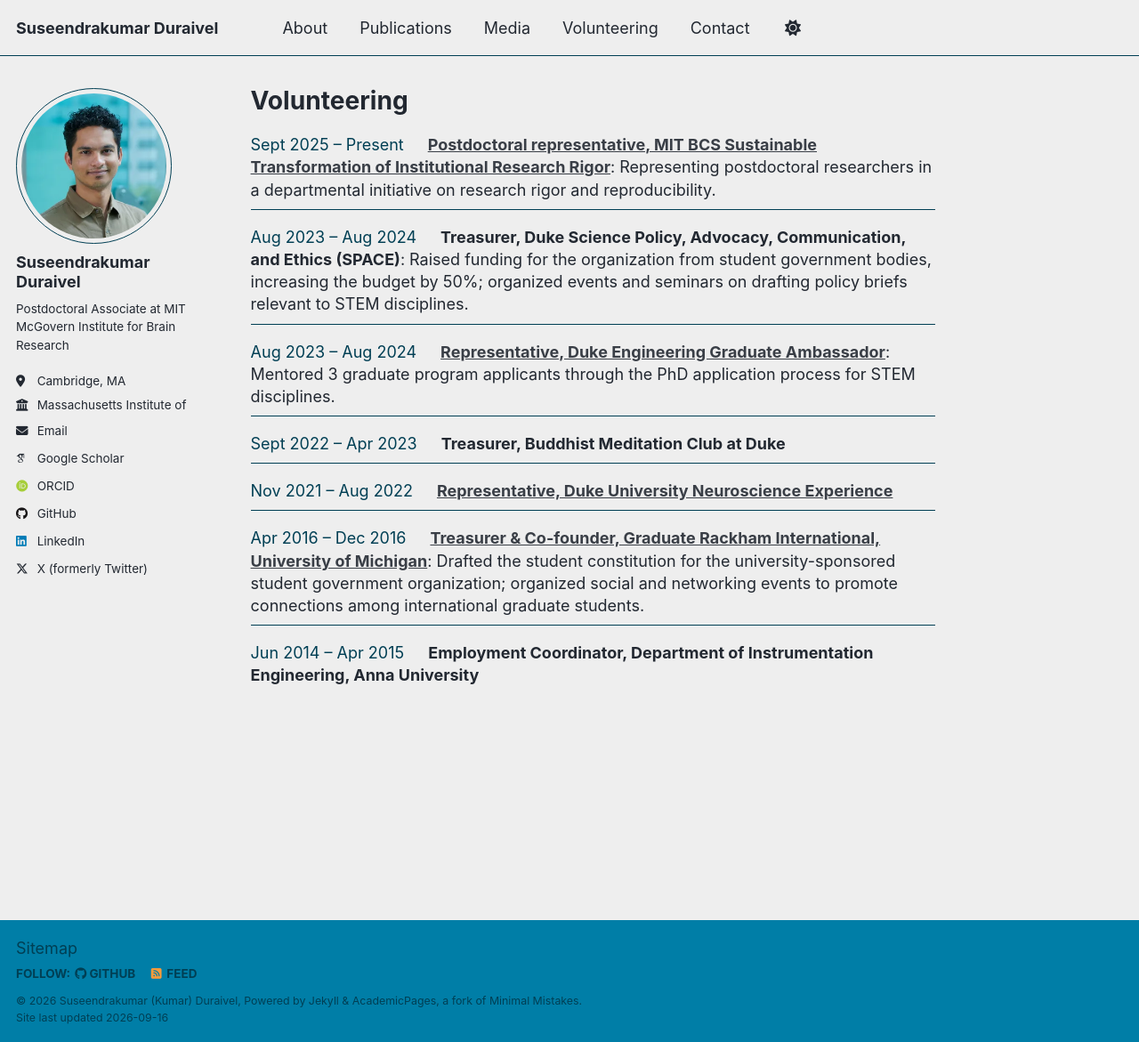
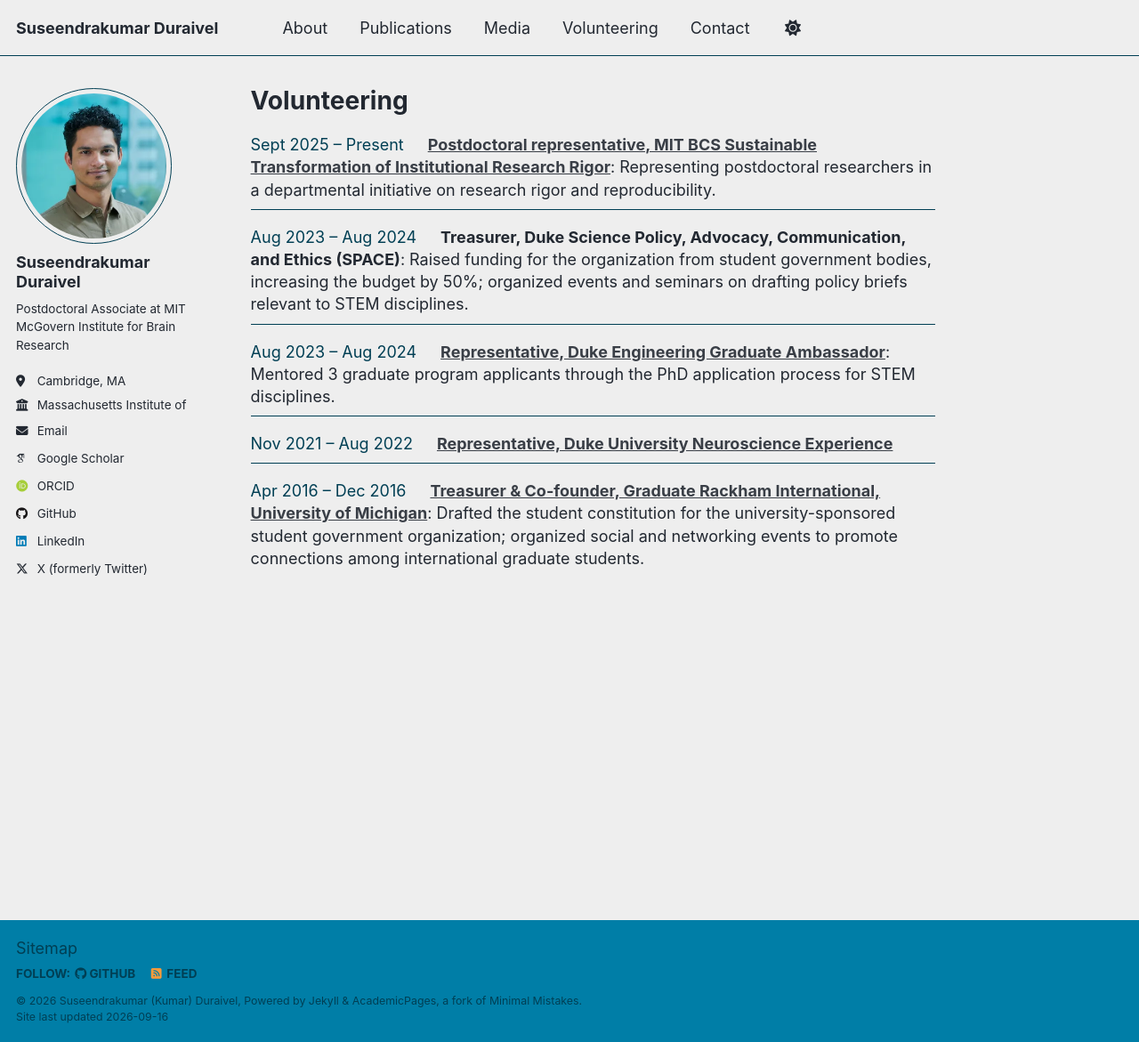
Before and after one commit to sduraivel30/sduraivel30.github.io, a Jekyll site: the page built from _pages/volunteering.md, in a window 1280 px wide and 1171 px high. Shown: the whole window at 89% size. Built offline with Jekyll 4.4.1, drawn with Linux system fonts in a browser that asks for light colours; some web fonts are replaced; a script that is not in the unit is left out.

Commit message:
Remove Buddhist Meditation Club and Anna University entries from Volunteering

```diff
--- a/_data/volunteering.yml
+++ b/_data/volunteering.yml
@@ -13,9 +13,6 @@
   role: "Representative, Duke Engineering Graduate Ambassador"
   url: "https://sites.duke.edu/egaduke/"
   text: "Mentored 3 graduate program applicants through the PhD application process for STEM disciplines."
-- date: "Sept 2022 – Apr 2023"
-  role: "Treasurer, Buddhist Meditation Club at Duke"
-  text: ""
 - date: "Nov 2021 – Aug 2022"
   role: "Representative, Duke University Neuroscience Experience"
   url: "https://dibs.duke.edu/education/dune/"
@@ -24,6 +21,3 @@
   role: "Treasurer & Co-founder, Graduate Rackham International, University of Michigan"
   url: "https://www.grinrackham.com/"
   text: "Drafted the student constitution for the university-sponsored student government organization; organized social and networking events to promote connections among international graduate students."
-- date: "Jun 2014 – Apr 2015"
-  role: "Employment Coordinator, Department of Instrumentation Engineering, Anna University"
-  text: ""
```
